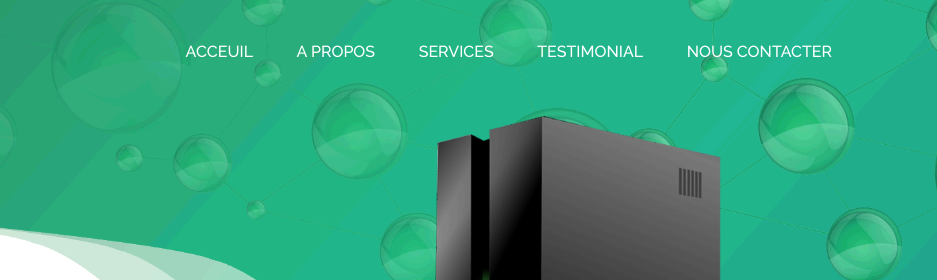
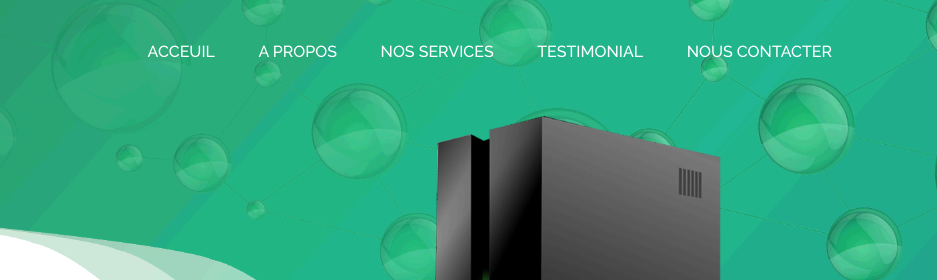
Before and after one commit to Yassine-wed/AFJ-Acad-mie, a plain HTML site: page index.html in a window 1280 px wide. Shown: the top 280 px of the page, 343-1280 px from the left. Drawn offline with nearby package versions, Linux system fonts and the light colour scheme.

Commit message:
3d commit

```diff
--- a/index.html
+++ b/index.html
@@ -47,7 +47,7 @@
                               <ul class="menu-area-main">
                                  <li><a href="#home">Acceuil</a></li>
                                  <li><a href="#about">A propos</a></li>
-                                 <li><a href="#service">Services</a></li>
+                                 <li><a href="#service">Nos Services</a></li>
                                  <li><a href="#testimonial">Testimonial</a></li>
                                  <li><a href="#contact">Nous contacter</a></li>
                               </ul>
```
